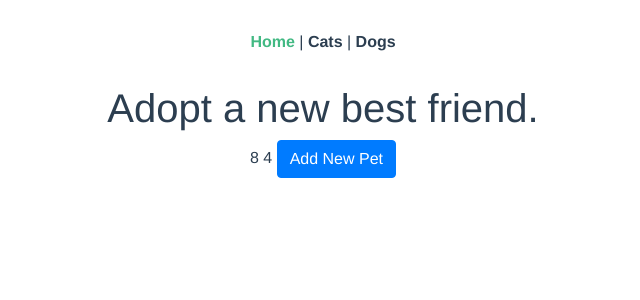
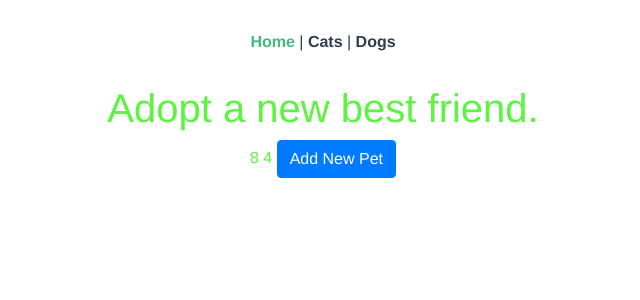
Before and after one commit to elkarouani/vue-router-demo-app, a Vue app: page / in a window 1280 px wide. Shown: the top 300 px of the page, without its empty margins (317-957 px from the left). Built offline with nearby package versions, Linux system fonts and the light colour scheme.

Commit message:
Task: adding sass folder in assets & set it to use

```diff
--- /dev/null
+++ b/src/assets/sass/base/_variables.sass
@@ -0,0 +1,6 @@
+// fonts
+$main-font: 'Helvetica', sans-serif
+
+// colors
+$blue: #000034
+$orange: #5cf441
--- /dev/null
+++ b/src/assets/sass/components/_home.sass
@@ -0,0 +1,2 @@
+.home
+    color: $orange
--- /dev/null
+++ b/src/assets/sass/index.sass
@@ -0,0 +1,7 @@
+// libraries
+
+// base
+@import 'base/variables'
+
+// components
+@import 'components/home'
--- a/src/main.js
+++ b/src/main.js
@@ -3,6 +3,7 @@ import BootstrapVue from 'bootstrap-vue'
 
 import 'bootstrap/dist/css/bootstrap.css'
 import 'bootstrap-vue/dist/bootstrap-vue.css'
+import './assets/sass/index.sass'
 
 import App from './App.vue'
 import router from './router'
```
